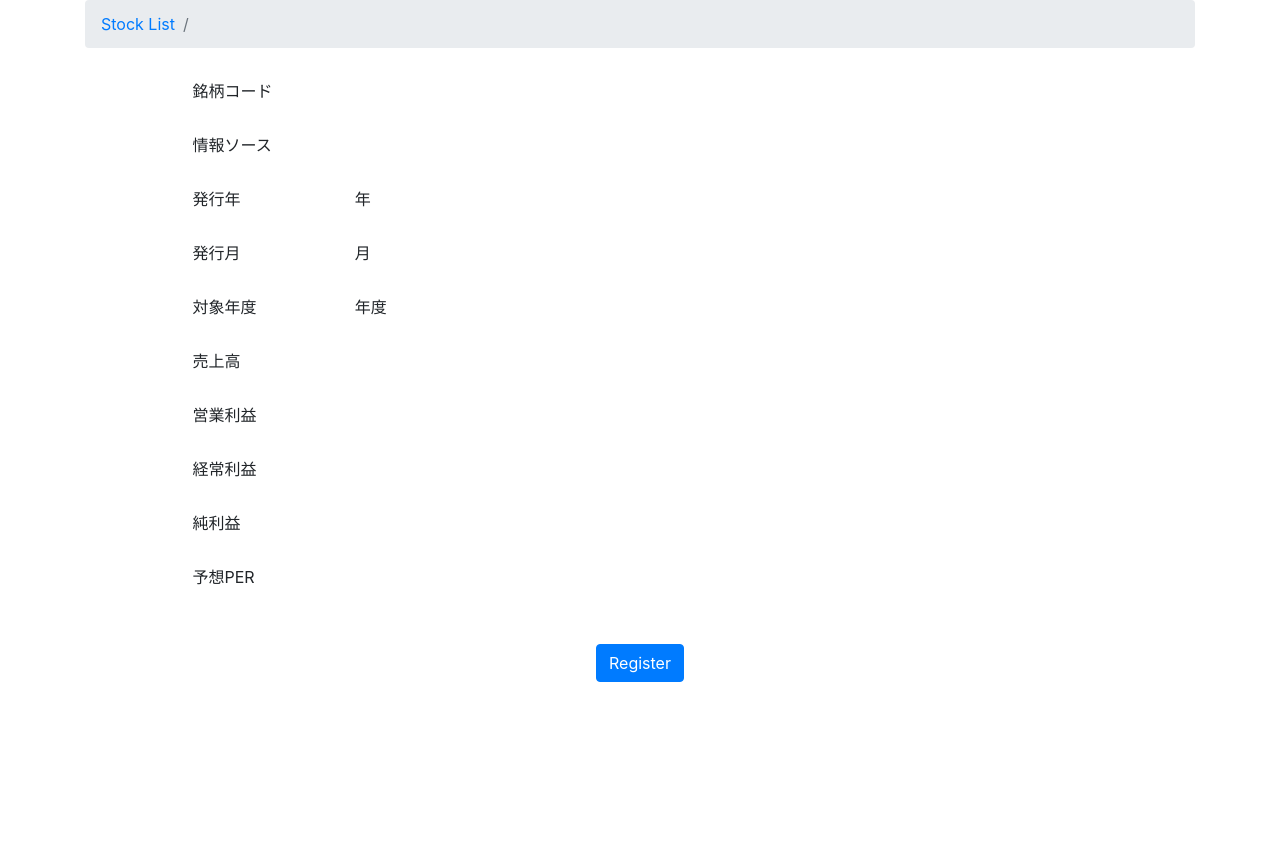
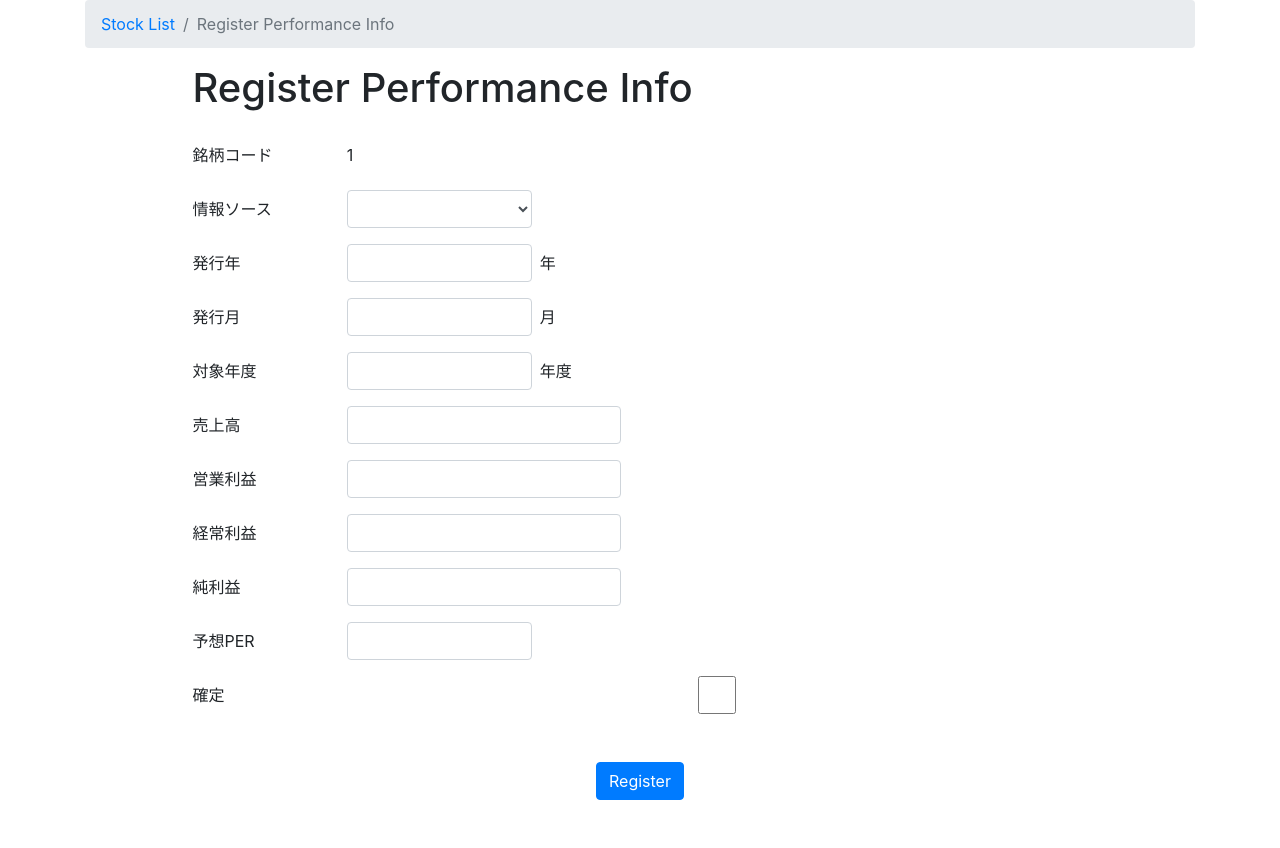
Before and after one commit to nasubipenguin/manage_stock, a Django app: page /1/performance/new/ in a window 1280 px wide. Before the commit the page ends 682 px from the top, so only its background shows below. Run offline with Django 3.2, Linux system fonts and the light colour scheme; some libraries are stand-ins or nearby versions.

Commit message:
Register performance.

```diff
--- a/stock/forms.py
+++ b/stock/forms.py
@@ -2,20 +2,45 @@ from django import forms
 
 from .models import Stock, Performance, Shikiho
 
+SOURCE_CHOICES = [
+    ('0', ''),
+    ('1', '四季報'),
+    ('2', '会社発表'),
+]
+PLUS_MINUS_CHOICES = [
+    ('', ''),
+    ('True', '+'),
+    ('False', '-'),
+]
+
 class StockForm(forms.ModelForm):
-
     class Meta:
         model = Stock
         fields = ('stock_code','stock_name','accounting_month','business_type','ir_url','watch_flag','notes', 'updated_date')
 
 class PerformanceForm(forms.ModelForm):
+    source = forms.fields.ChoiceField(
+        choices=SOURCE_CHOICES,
+        widget=forms.widgets.Select,
+    )
 
     class Meta:
         model = Performance
         fields = ('source','pub_year','pub_month','target_period','is_established','sales_amount', 'operating_income', 'ordinary_income', 'net_income', 'per', 'updated_date')
 
 class ShikihoForm(forms.ModelForm):
-
+    operating_cf = forms.fields.ChoiceField(
+        choices=PLUS_MINUS_CHOICES,
+        widget=forms.widgets.Select,
+    )
+    investing_cf = forms.fields.ChoiceField(
+        choices=PLUS_MINUS_CHOICES,
+        widget=forms.widgets.Select,
+    )
+    financing_cf = forms.fields.ChoiceField(
+        choices=PLUS_MINUS_CHOICES,
+        widget=forms.widgets.Select,
+    )
     class Meta:
         model = Shikiho
         fields = ('pub_year','pub_month','market_capitalization','capital_ratio','roe','roa', 'operating_cf', 'investing_cf', 'financing_cf', 'headline_1', 'headline_2', 'notes', 'updated_date')
--- a/stock/models.py
+++ b/stock/models.py
@@ -32,7 +32,7 @@ class Performance(models.Model):
     pub_year = models.IntegerField()
     pub_month = models.IntegerField()
     target_period = models.IntegerField()
-    is_established = models.IntegerField()
+    is_established = models.BooleanField()
     sales_amount = models.IntegerField()
     operating_income = models.IntegerField()
     ordinary_income = models.IntegerField()
@@ -46,7 +46,7 @@ class Performance(models.Model):
         self.save()
 
     def __str__(self):
-        return str(self.stock_code) + ':' + str(self.target_period) + '[' + self.source  + ' ' + str(self.pub_year)  + '/' + str(self.pub_month) + ']'
+        return str(self.stock_code) + '[' + str(self.source)  + ' ' + str(self.pub_year)  + '/' + str(self.pub_month) + ']'+ ':' + str(self.target_period)
 
 
 # Shikiho
--- a/stock/templates/stock/performance_edit.html
+++ b/stock/templates/stock/performance_edit.html
@@ -9,73 +9,101 @@
 <article>
   <section class="col-md-10 mx-auto">
     <h1>{{title}}</h1>
+    {% if exists is True %}
+    <div class="alert alert-danger" role="alert">
+      Performance info of bellow already exists.<br>
+      code:{{ stock_code }} source:{{ form.source.value|yesno:"四季報,会社発表," }} published:{{ form.pub_year.value }}/{{ form.pub_month.value }} target_period:{{ form.target_period.value }}<br>
+      Confirm the inputted year/month/target_period or <a href="{% url 'performance_info' stock_code=stock_code source=form.source.value pub_year=form.pub_year.value pub_month=form.pub_month.value target_period=form.target_period.value %}">update it from here</a>.
+    </div>
+    {% endif %}
 
     <div class="mt-4">
       <form method="post">{% csrf_token %}
         <div class="form-group row">
-          <label for="pub_year" class="col-form-label justify-content-start col-sm-3 col-lg-2">銘柄コード</label>
+          <label for="stock_code" class="col-form-label justify-content-start col-sm-3 col-lg-2">銘柄コード</label>
           <div class="col-sm-9 col-lg-10 form-inline">
             {{ stock_code }}
-            <input type="hidden" name="stock_code" value="{{ stock_code }}" />
+            <input type="hidden" name="stock_code" id="stock_code" value="{{ stock_code }}" />
           </div>
         </div>
         <div class="form-group row">
-          <label for="operating_cf" class="col-form-label justify-content-start col-sm-3 col-lg-2">情報ソース</label>
+          <label for="source" class="col-form-label justify-content-start col-sm-3 col-lg-2">情報ソース</label>
           <div class="col-sm-9 col-lg-10">
-            {{ form.source|add_class:"w-25" }}
+            {{ form.source|add_class:"w-25 form-control" }}
+            {% if is_edit == True %}
+            <input type="hidden" name="source" id="source" value="{{form.source.value}}" >
+            {% endif %}
           </div>
         </div>
         <div class="form-group row">
           <label for="pub_year" class="col-form-label justify-content-start col-sm-3 col-lg-2">発行年</label>
           <div class="col-sm-9 col-lg-10 form-inline">
-            {{ form.pub_year|add_class:"w-25" }}<span class="ml-2">年</span>
+            {{ form.pub_year|add_class:"w-25 form-control" }}<span class="ml-2">年</span>
+            {% if is_edit == True %}
+            <input type="hidden" name="pub_year" id="pub_year" value="{{form.pub_year.value}}" >
+            {% endif %}
           </div>
         </div>
         <div class="form-group row">
           <label for="pub_month" class="col-form-label justify-content-start col-sm-3 col-lg-2">発行月</label>
           <div class="col-sm-9 col-lg-10 form-inline">
-            {{ form.pub_month|add_class:"w-25" }}<span class="ml-2">月</span>
+            {{ form.pub_month|add_class:"w-25 form-control" }}<span class="ml-2">月</span>
+            {% if is_edit == True %}
+            <input type="hidden" name="pub_month" id="pub_month" value="{{form.pub_month.value}}" >
+            {% endif %}
           </div>
         </div>
         <div class="form-group row">
-          <label for="target_period_1" class="col-form-label justify-content-start col-sm-3 col-lg-2">対象年度</label>
+          <label for="target_period" class="col-form-label justify-content-start col-sm-3 col-lg-2">対象年度</label>
           <div class="col-sm-9 col-lg-10 form-inline">
-            {{ form.target_period_1|add_class:"w-25" }}<span class="ml-2">年度</span>
+            {{ form.target_period|add_class:"w-25 form-control" }}<span class="ml-2">年度</span>
+            {% if is_edit == True %}
+            <input type="hidden" name="target_period" id="target_period" value="{{form.target_period.value}}" >
+            {% endif %}
           </div>
         </div>
         <div class="form-group row">
-          <label for="sales_amount_1" class="col-form-label justify-content-start col-sm-3 col-lg-2">売上高</label>
+          <label for="sales_amount" class="col-form-label justify-content-start col-sm-3 col-lg-2">売上高</label>
           <div class="col-sm-9 col-lg-10 form-inline">
-            {{ form.sales_amount_1 }}
+            {{ form.sales_amount|add_class:"form-control" }}
           </div>
         </div>
         <div class="form-group row">
-          <label for="operating_income_1" class="col-form-label justify-content-start col-sm-3 col-lg-2">営業利益</label>
+          <label for="operating_income" class="col-form-label justify-content-start col-sm-3 col-lg-2">営業利益</label>
           <div class="col-sm-9 col-lg-10 form-inline">
-            {{ form.operating_income_1 }}
+            {{ form.operating_income|add_class:"form-control" }}
           </div>
         </div>
         <div class="form-group row">
-          <label for="ordinary_income_1" class="col-form-label justify-content-start col-sm-3 col-lg-2">経常利益</label>
+          <label for="ordinary_income" class="col-form-label justify-content-start col-sm-3 col-lg-2">経常利益</label>
           <div class="col-sm-9 col-lg-10 form-inline">
-            {{ form.ordinary_income_1 }}
+            {{ form.ordinary_income|add_class:"form-control" }}
           </div>
         </div>
         <div class="form-group row">
-          <label for="net_income_1" class="col-form-label justify-content-start col-sm-3 col-lg-2">純利益</label>
+          <label for="net_income" class="col-form-label justify-content-start col-sm-3 col-lg-2">純利益</label>
           <div class="col-sm-9 col-lg-10 form-inline">
-            {{ form.net_income_1 }}
+            {{ form.net_income|add_class:"form-control" }}
           </div>
         </div>
         <div class="form-group row">
           <label for="per" class="col-form-label justify-content-start col-sm-3 col-lg-2">予想PER</label>
           <div class="col-sm-9 col-lg-10">
-            {{ form.per_1|add_class:"w-25" }}
+            {{ form.per|add_class:"w-25 form-control" }}
+          </div>
+        </div>
+        <div class="form-group row">
+          <label for="is_established" class="col-form-label justify-content-start col-sm-3 col-lg-2">確定</label>
+          <div class="col-sm-9 col-lg-10">
+            {{ form.is_established|add_class:"form-control" }}
           </div>
         </div>
 
         <div class="clearfix my-5">
           <div class="text-center">
+            {% if is_edit == True %}
+            <a href="{% url 'performance_info' stock_code=stock_code source=form.source.value pub_year=form.pub_year.value pub_month=form.pub_month.value target_period=form.target_period.value %}" class="btn btn-secondary">Back</a>
+            {% endif %}
             <button type="submit" class="btn btn-primary">{{ is_edit|yesno:"Update,Register," }}</button>
           </div>
         </div>
--- a/stock/urls.py
+++ b/stock/urls.py
@@ -10,8 +10,9 @@ urlpatterns = [
     path('<int:stock_code>/detail/', views.stock_detail, name='stock_detail'),
     path('<int:stock_code>/delete/', views.stock_delete, name='stock_delete'),
     path('<int:stock_code>/performance/new/', views.performance_new, name='performance_new'),
-    path('<int:stock_code>/performance/<int:pk>/', views.performance_info, name='performance_info'),
-    path('<int:stock_code>/performance/<int:pk>/edit/', views.performance_edit, name='performance_edit'),
+    path('<int:stock_code>/performance/<int:source>/<int:pub_year>/<int:pub_month>/<int:target_period>/', views.performance_info, name='performance_info'),
+    path('<int:stock_code>/performance/<int:source>/<int:pub_year>/<int:pub_month>/<int:target_period>/edit/', views.performance_edit, name='performance_edit'),
+    path('<int:stock_code>/performance/<int:source>/<int:pub_year>/<int:pub_month>/<int:target_period>/delete/', views.performance_delete, name='performance_delete'),
     path('<int:stock_code>/shikiho/new/', views.shikiho_new, name='shikiho_new'),
     path('<int:stock_code>/shikiho/<int:pub_year>/<int:pub_month>/', views.shikiho_info, name='shikiho_info'),
     path('<int:stock_code>/shikiho/<int:pub_year>/<int:pub_month>/edit/', views.shikiho_edit, name='shikiho_edit'),
--- a/stock/views.py
+++ b/stock/views.py
@@ -2,8 +2,8 @@ from django.shortcuts import render, get_object_or_404
 from django.shortcuts import redirect
 from django.utils import timezone
 from django.http import Http404
-from .models import Stock, Shikiho
-from .forms import StockForm, ShikihoForm
+from .models import Stock, Shikiho, Performance
+from .forms import StockForm, ShikihoForm, PerformanceForm
 
 
 # Stock
@@ -69,19 +69,6 @@ def stock_delete(request, stock_code):
     stock.delete()
     return redirect('stock_list')
 
-# Performance
-def performance_new(request, stock_code):
-    return render(request, 'stock/performance_edit.html', {})
-
-def performance_info(request, stock_code, pub_year, pub_month, target_period):
-    return render(request, 'stock/performance_info.html', {})
-
-def performance_edit(request, stock_code, pub_year, pub_month, target_period):
-    return render(request, 'stock/performance_edit.html', {})
-
-def performance_delete(request, stock_code, pub_year, pub_month):
-    return redirect('performance_info', stock_code=stock_code, pub_year=pub_year, pub_month=pub_month)
-
 # Shikiho
 def shikiho_new(request, stock_code):
     if request.method == "POST":
@@ -102,7 +89,7 @@ def shikiho_new(request, stock_code):
             return redirect('shikiho_info', stock_code=stock_code, pub_year=shikiho.pub_year, pub_month=shikiho.pub_month)
         else:
             # not_valid -> new
-            return render(request, 'stock/shikiho_edit.html', {'title': 'Register Shikiho Info', 'stock_code': stock_code, 'pub_year':shikiho.pub_year, 'pub_month':shikiho.pub_month, 'form': form, 'is_edit': False})
+            return render(request, 'stock/shikiho_edit.html', {'title': 'Register Shikiho Info', 'stock_code': stock_code, 'pub_year':pub_year, 'pub_month':pub_month, 'form': form, 'is_edit': False})
     else:
         form = ShikihoForm()
     # new
@@ -136,15 +123,79 @@ def shikiho_edit(request, stock_code, pub_year, pub_month):
 
 def shikiho_delete(request, stock_code, pub_year, pub_month):
     try:
-        #stock = Stock.objects.get(stock_code=stock_code)
         shikiho = Shikiho.objects.get(stock_code=stock_code, pub_year=pub_year, pub_month=pub_month)
     except Shikiho.DoesNotExist:
         raise Http404
     shikiho.delete()
     return redirect('stock_detail', stock_code=stock_code)
 
+# Performance
+def performance_new(request, stock_code):
+    if request.method == "POST":
+        form = PerformanceForm(request.POST)
+        stock_code = request.POST['stock_code']
+        source = request.POST['source']
+        pub_year = request.POST['pub_year']
+        pub_month = request.POST['pub_month']
+        target_period = request.POST['target_period']
+        if Performance.objects.filter(stock_code=stock_code, source=source, pub_year=pub_year, pub_month=pub_month, target_period=target_period).exists():
+            # duplicate -> edit
+            return render(request, 'stock/performance_edit.html', {'title': 'Register Performance Info', 'stock_code':stock_code, 'source':source, 'pub_year':pub_year, 'pub_month':pub_month, 'target_period':target_period, 'form': form, 'exists': True})
+        if form.is_valid():
+            performance = form.save(commit=False)
+            performance.updated_date = timezone.now()
+            stock = Stock.objects.get(stock_code=stock_code)
+            performance.stock_code = stock
+            performance.save()
+            # save -> info
+            return redirect('performance_info', stock_code=stock_code, source=performance.source, pub_year=performance.pub_year, pub_month=performance.pub_month, target_period=target_period)
+        else:
+            # not_valid -> new
+            return render(request, 'stock/performance_edit.html', {'title': str(form.errors)+'Register Performance Info', 'stock_code': stock_code, 'source':source, 'pub_year':pub_year, 'pub_month':pub_month, 'target_period':target_period, 'form': form, 'is_edit': False})
+    else:
+        form = PerformanceForm()
+    # new
+    return render(request, 'stock/performance_edit.html', {'title': 'Register Performance Info', 'stock_code': stock_code, 'form': form, 'is_edit': False})
+
+def performance_info(request, stock_code, source, pub_year, pub_month, target_period):
+    performance = get_object_or_404(Performance, stock_code=stock_code, source=source, pub_year=pub_year, pub_month=pub_month, target_period=target_period)
+    return render(request, 'stock/performance_info.html', {'title': 'Performance Info', 'stock_code': stock_code, 'performance': performance})
+
+def performance_edit(request, stock_code, source, pub_year, pub_month, target_period):
+    performance = get_object_or_404(Performance, stock_code=stock_code, source=source, pub_year=pub_year, pub_month=pub_month, target_period=target_period)
+    if request.method == "POST":
+        form = PerformanceForm(request.POST, instance=performance)
+        if form.is_valid():
+            performance = form.save(commit=False)
+            performance.updated_date = timezone.now()
+            stock = Stock.objects.get(stock_code=stock_code)
+            performance.stock_code = stock
+            performance.save()
+            # save -> info
+            return redirect('performance_info', stock_code=stock_code, source=performance.source, pub_year=performance.pub_year, pub_month=performance.pub_month, target_period=performance.target_period)
+        else:
+            # not_valid -> edit
+            return render(request, 'stock/performance_edit.html', {'title': 'Register Performance Info', 'stock_code': stock_code, 'source':source, 'pub_year': pub_year, 'pub_month': pub_month, 'target_period': target_period, 'form': form, 'is_edit': True})
+    else:
+        form = PerformanceForm(instance=performance)
+        form.fields['source'].widget.attrs['disabled'] = 'disabled'
+        form.fields['pub_year'].widget.attrs['disabled'] = 'disabled'
+        form.fields['pub_month'].widget.attrs['disabled'] = 'disabled'
+        form.fields['target_period'].widget.attrs['disabled'] = 'disabled'
+    # edit
+    return render(request, 'stock/performance_edit.html', {'title': 'Register Performance Info', 'stock_code': stock_code, 'source': source, 'pub_year': pub_year, 'pub_month': pub_month, 'target_period': target_period, 'form': form, 'is_edit': True})
+
+def performance_delete(request, stock_code, source, pub_year, pub_month, target_period):
+    try:
+        performance = Performance.objects.get(stock_code=stock_code, source=source, pub_year=pub_year, pub_month=pub_month, target_period=target_period)
+    except Performance.DoesNotExist:
+        raise Http404
+    performance.delete()
+    return redirect('stock_detail', stock_code=stock_code)
+
 # Summary
 def stock_detail(request, stock_code):
     stock = get_object_or_404(Stock, stock_code=stock_code)
     shikihos = Shikiho.objects.filter(stock_code=stock_code)
-    return render(request, 'stock/stock_detail.html', {'title': 'Stock Detail', 'stock_code': stock_code, 'stock': stock, 'shikihos': shikihos})
+    performances = Performance.objects.filter(stock_code=stock_code)
+    return render(request, 'stock/stock_detail.html', {'title': 'Stock Detail', 'stock_code': stock_code, 'stock': stock, 'shikihos': shikihos, 'performances': performances})
```
Also changed, not shown: stock/templates/stock/performance_info.html (added, +95 -0 lines), stock/templates/stock/shikiho_edit.html (+5 -16 lines), stock/templates/stock/stock_detail.html (+8 -31 lines), stock/migrations/0011_auto_20191120_1832.py (added).
